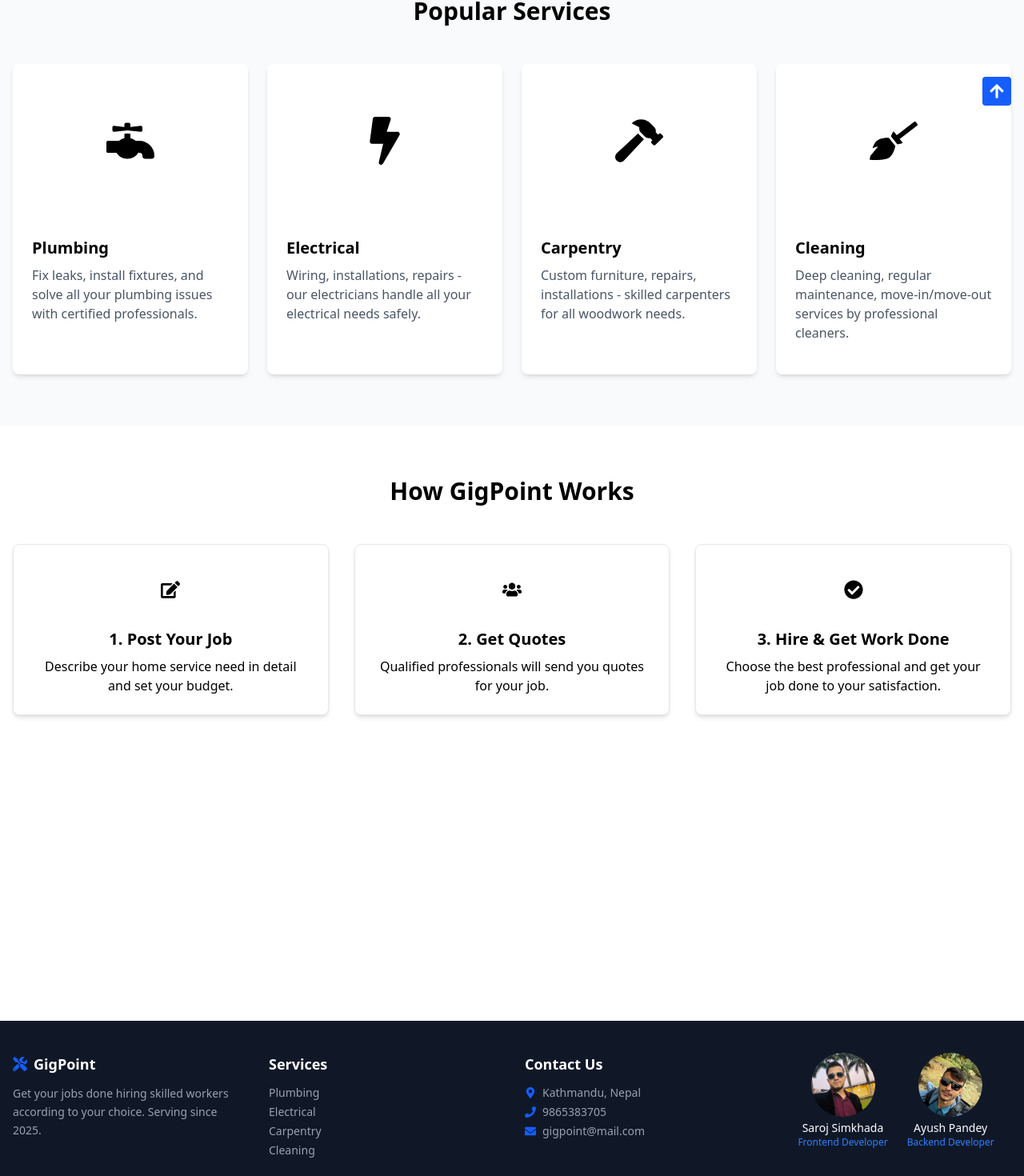
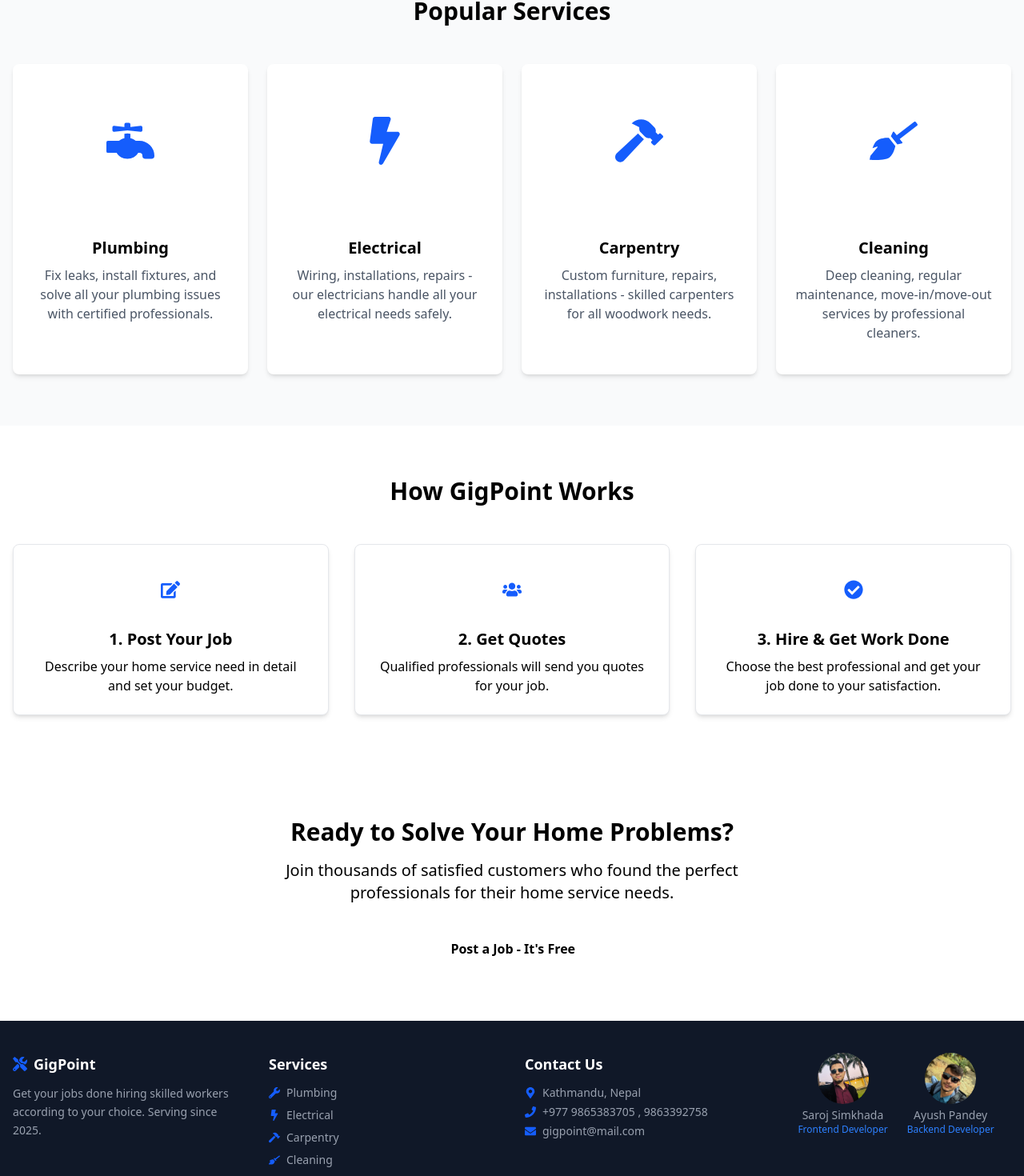
Before and after one commit to saroz-Xplore/gigpoint-frontend, a React (Vite) app: page / in a window 1280 px wide. Shown: the part 652-2122 px from the top of the page at 80% size. Built offline with nearby package versions, Linux system fonts and the light colour scheme.

Commit message:
working on home and footer

```diff
--- a/src/components/footer.jsx
+++ b/src/components/footer.jsx
@@ -1,15 +1,30 @@
-import React from 'react';
-import { FaTools, FaMapMarkerAlt, FaPhone, FaEnvelope, FaArrowUp } from 'react-icons/fa';
+import React, { useState, useEffect } from 'react';
+import { FaTools, FaMapMarkerAlt, FaPhone, FaEnvelope, FaArrowUp, FaWrench, FaBolt, FaHammer, FaBroom } from 'react-icons/fa';
 
 const Footer = () => {
+  const [showScrollTop, setShowScrollTop] = useState(false);
+
+  useEffect(() => {
+    const handleScroll = () => {
+      setShowScrollTop(window.scrollY > 200);
+    };
+    window.addEventListener('scroll', handleScroll);
+    return () => window.removeEventListener('scroll', handleScroll);
+  }, []);
+
+  const services = [
+    { name: 'Plumbing', icon: <FaWrench className="text-blue-600 mr-2" /> },
+    { name: 'Electrical', icon: <FaBolt className="text-blue-600 mr-2" /> },
+    { name: 'Carpentry', icon: <FaHammer className="text-blue-600 mr-2" /> },
+    { name: 'Cleaning', icon: <FaBroom className="text-blue-600 mr-2" /> },
+  ];
+
   return (
     <footer className="bg-gray-900 text-white py-10 font-sans text-sm">
       <div className="container mx-auto px-4">
 
-        {/* Main Footer Content */}
         <div className="grid grid-cols-1 md:grid-cols-4 gap-8 text-center md:text-left">
 
-          {/* About Section */}
           <div>
             <h3 className="text-lg font-bold mb-3 flex justify-center md:justify-start items-center">
               <FaTools className="mr-2 text-blue-600" /> GigPoint
@@ -19,45 +34,38 @@ const Footer = () => {
             </p>
           </div>
 
-          {/* Services Section */}
           <div>
             <h3 className="text-lg font-semibold mb-3">Services</h3>
-            <ul className="space-y-1">
-              {['Plumbing', 'Electrical', 'Carpentry', 'Cleaning'].map((service, idx) => (
-                <li key={idx}>
-                  <a href="#" className="text-gray-400 hover:text-white">{service}</a>
+            <ul className="space-y-2">
+              {services.map((service, idx) => (
+                <li key={idx} className="flex items-center justify-center md:justify-start">
+                  {service.icon}
+                  <span className="text-gray-400 hover:text-white">{service.name}</span>
                 </li>
               ))}
-
             </ul>
           </div>
 
-          {/* Contact Section */}
           <div>
             <h3 className="text-lg font-semibold mb-3">Contact Us</h3>
             <p className="text-gray-400 mb-1 flex justify-center md:justify-start items-center">
               <FaMapMarkerAlt className="mr-2 text-blue-600" /> Kathmandu, Nepal
             </p>
             <p className="text-gray-400 mb-1 flex justify-center md:justify-start items-center">
-              <FaPhone className="mr-2 text-blue-600" /> 9865383705
+              <FaPhone className="mr-2 text-blue-600" /> +977 9865383705 , 9863392758
             </p>
             <p className="text-gray-400 mb-1 flex justify-center md:justify-start items-center">
               <FaEnvelope className="mr-2 text-blue-600" /> gigpoint@mail.com
             </p>
           </div>
 
-          {/* Developer Section */}
-          <div className="flex justify-center space-x-6">
+          <div className="flex justify-center space-x-6 text-gray-400  ">
             {[
               { name: 'Saroj Simkhada', role: 'Frontend Developer', img: '/saroj.jpg' },
               { name: 'Ayush Pandey', role: 'Backend Developer', img: '/ayush.jpg' },
             ].map((dev, idx) => (
               <div key={idx} className="flex flex-col items-center">
-                <img
-                  src={dev.img}
-                  alt={dev.name}
-                  className="w-20 h-20 rounded-full mb-1 object-cover"
-                />
+                <img src={dev.img} alt={dev.name} className="w-16 h-16 rounded-full mb-1 object-cover" />
                 <span className="text-sm font-medium">{dev.name}</span>
                 <span className="text-xs text-blue-500">{dev.role}</span>
               </div>
@@ -66,16 +74,17 @@ const Footer = () => {
 
         </div>
 
-        {/* Bottom Section */}
         <div className="mt-10 border-t border-gray-800 pt-6 text-center text-gray-400 relative">
           <p>&copy; {new Date().getFullYear()} GigPoint. All rights reserved.</p>
 
-          <button
-            onClick={() => window.scrollTo({ top: 0, behavior: 'smooth' })}
-            className="fixed right-4 bottom-4 p-2 rounded bg-blue-600 hover:bg-blue-700 text-white text-xl"
-          >
-            <FaArrowUp />
-          </button>
+          {showScrollTop && (
+            <button
+              onClick={() => window.scrollTo({ top: 0, behavior: 'smooth' })}
+              className="fixed right-4 bottom-4 p-3 rounded-full bg-blue-600 hover:bg-blue-700 text-white text-xl shadow-lg"
+            >
+              <FaArrowUp />
+            </button>
+          )}
         </div>
 
       </div>
--- a/src/pages/Home.jsx
+++ b/src/pages/Home.jsx
@@ -8,11 +8,7 @@ import {
   FaEdit,
   FaUsers,
   FaCheckCircle,
-  FaUser,
-  FaFacebookF,
-  FaTwitter,
-  FaInstagram,
-  FaLinkedinIn,
+
 } from "react-icons/fa";
 
 const ServiceCard = ({ Icon, title, description }) => (
@@ -28,8 +24,8 @@ const ServiceCard = ({ Icon, title, description }) => (
 );
 
 const HowItWorksStep = ({ Icon, step, title, description }) => (
-  <div className="how-it-works-step bg-white p-6 rounded-lg shadow-md border border-gray-200 text-center transition-colors duration-300 hover:bg-primary-600 hover:text-white cursor-pointer">
-    <div className="step-icon bg-primary-100 w-16 h-16 rounded-full flex items-center justify-center mx-auto mb-4 text-primary-600 hover:text-white">
+  <div className="how-it-works-step bg-white p-6 rounded-lg shadow-md border border-gray-200 text-center transition-colors duration-300 hover:bg-primary-600 hover:text-black cursor-pointer">
+    <div className="step-icon bg-primary-100 w-16 h-16 rounded-full flex items-center justify-center mx-auto mb-4 text-primary-600 text-blue-600 hover:text-blue">
       <Icon className="text-2xl" />
     </div>
     <h3 className="text-xl font-semibold mb-2">{step}. {title}</h3>
@@ -88,7 +84,7 @@ const HomePage = () => {
             <div className="flex flex-col sm:flex-row space-y-3 sm:space-y-0 sm:space-x-4">
               <a
                 href="#"
-                className="px-6 py-3 bg-primary-600 text-white rounded-md font-medium hover:bg-primary-700 text-center"
+                className="px-6 py-3 bg-primary-600 text-black rounded-md font-medium hover:bg-primary-700 text-center"
               >
                 Post a Job
               </a>
@@ -102,7 +98,7 @@ const HomePage = () => {
           </div>
           <div className="md:w-1/2 flex justify-center">
             <img
-              src="https://images.unsplash.com/photo-1600880292203-757bb62b4baf?ixlib=rb-4.0.3&auto=format&fit=crop&w=1470&q=80"
+              src="https://plus.unsplash.com/premium_photo-1678766819262-cdc490bfd0d1?w=500&auto=format&fit=crop&q=60&ixlib=rb-4.1.0&ixid=M3wxMjA3fDB8MHxzZWFyY2h8MTN8fG5lcGFsaSUyMGVsZWN0cmljaWFuJTIwd29ya2luZ3xlbnwwfHwwfHx8MA%3D%3D"
               alt="Home service professional"
               className="rounded-lg shadow-xl max-w-full h-auto"
             />
@@ -115,29 +111,51 @@ const HomePage = () => {
   <div className="container mx-auto px-4">
     <h2 className="text-3xl font-bold text-center mb-12">Popular Services</h2>
     <div className="grid grid-cols-1 sm:grid-cols-2 lg:grid-cols-4 gap-6">
-            <ServiceCard
-              Icon={FaFaucet}
-              title="Plumbing"
-              description="Fix leaks, install fixtures, and solve all your plumbing issues with certified professionals."
-            />
-            <ServiceCard
-              Icon={FaBolt}
-              title="Electrical"
-              description="Wiring, installations, repairs - our electricians handle all your electrical needs safely."
-            />
-            <ServiceCard
-              Icon={FaHammer}
-              title="Carpentry"
-              description="Custom furniture, repairs, installations - skilled carpenters for all woodwork needs."
-            />
-            <ServiceCard
-              Icon={FaBroom}
-              title="Cleaning"
-              description="Deep cleaning, regular maintenance, move-in/move-out services by professional cleaners."
-            />
+
+      <div className="service-card bg-white rounded-lg overflow-hidden shadow-md transition-transform duration-300 hover:-translate-y-1 hover:shadow-xl">
+        <div className="h-48 bg-primary-100 flex items-center justify-center">
+          <FaFaucet className="text-6xl text-blue-600" />
+        </div>
+        <div className="p-6 text-center">
+          <h3 className="text-xl font-semibold mb-2">Plumbing</h3>
+          <p className="text-gray-600 mb-4">Fix leaks, install fixtures, and solve all your plumbing issues with certified professionals.</p>
+        </div>
+      </div>
+
+      <div className="service-card bg-white rounded-lg overflow-hidden shadow-md transition-transform duration-300 hover:-translate-y-1 hover:shadow-xl">
+        <div className="h-48 bg-primary-100 flex items-center justify-center">
+          <FaBolt className="text-6xl text-blue-600" />
+        </div>
+        <div className="p-6 text-center">
+          <h3 className="text-xl font-semibold mb-2">Electrical</h3>
+          <p className="text-gray-600 mb-4">Wiring, installations, repairs - our electricians handle all your electrical needs safely.</p>
+        </div>
+      </div>
+
+      <div className="service-card bg-white rounded-lg overflow-hidden shadow-md transition-transform duration-300 hover:-translate-y-1 hover:shadow-xl">
+        <div className="h-48 bg-primary-100 flex items-center justify-center">
+          <FaHammer className="text-6xl text-blue-600" />
+        </div>
+        <div className="p-6 text-center">
+          <h3 className="text-xl font-semibold mb-2">Carpentry</h3>
+          <p className="text-gray-600 mb-4">Custom furniture, repairs, installations - skilled carpenters for all woodwork needs.</p>
+        </div>
+      </div>
+
+      <div className="service-card bg-white rounded-lg overflow-hidden shadow-md transition-transform duration-300 hover:-translate-y-1 hover:shadow-xl">
+        <div className="h-48 bg-primary-100 flex items-center justify-center">
+          <FaBroom className="text-6xl text-blue-600" />
+        </div>
+        <div className="p-6 text-center">
+          <h3 className="text-xl font-semibold mb-2">Cleaning</h3>
+          <p className="text-gray-600 mb-4">Deep cleaning, regular maintenance, move-in/move-out services by professional cleaners.</p>
+        </div>
+      </div>
+
     </div>
   </div>
 </section>
+
 
       {/* How It Works Section */}
       <section className="py-16">
@@ -169,14 +187,14 @@ const HomePage = () => {
 
 
       {/* CTA Section */}
-      <section className="py-16 bg-primary-600 text-white">
+      <section className="py-16 bg-primary-600 text-black">
         <div className="container mx-auto px-4 text-center">
           <h2 className="text-3xl font-bold mb-4">Ready to Solve Your Home Problems?</h2>
           <p className="text-xl mb-8 max-w-2xl mx-auto">
             Join thousands of satisfied customers who found the perfect professionals for their home service needs.
           </p>
           <div className="flex flex-col sm:flex-row justify-center space-y-3 sm:space-y-0 sm:space-x-4">
-            <a href="#" className="px-8 py-3 bg-white text-primary-600 rounded-md font-bold hover:bg-gray-100">
+            <a href="#" className="px-8 py-3 bg-white text-primary-600 rounded-md font-bold hover:bg-gray-100 ml-44">
               Post a Job - It's Free
             </a>
             <a href="#" className="px-8 py-3 border border-white text-white rounded-md font-bold hover:bg-primary-700">
```
Lines whose indentation alone changed are shown as unchanged.
